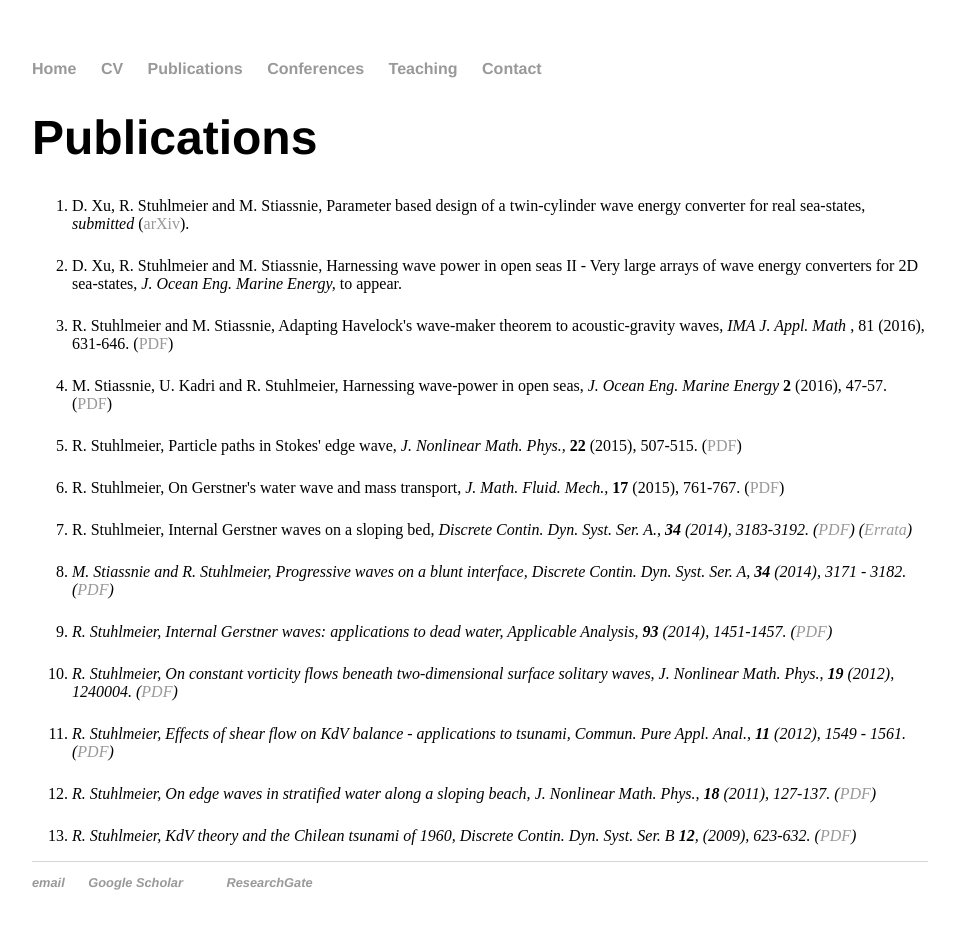
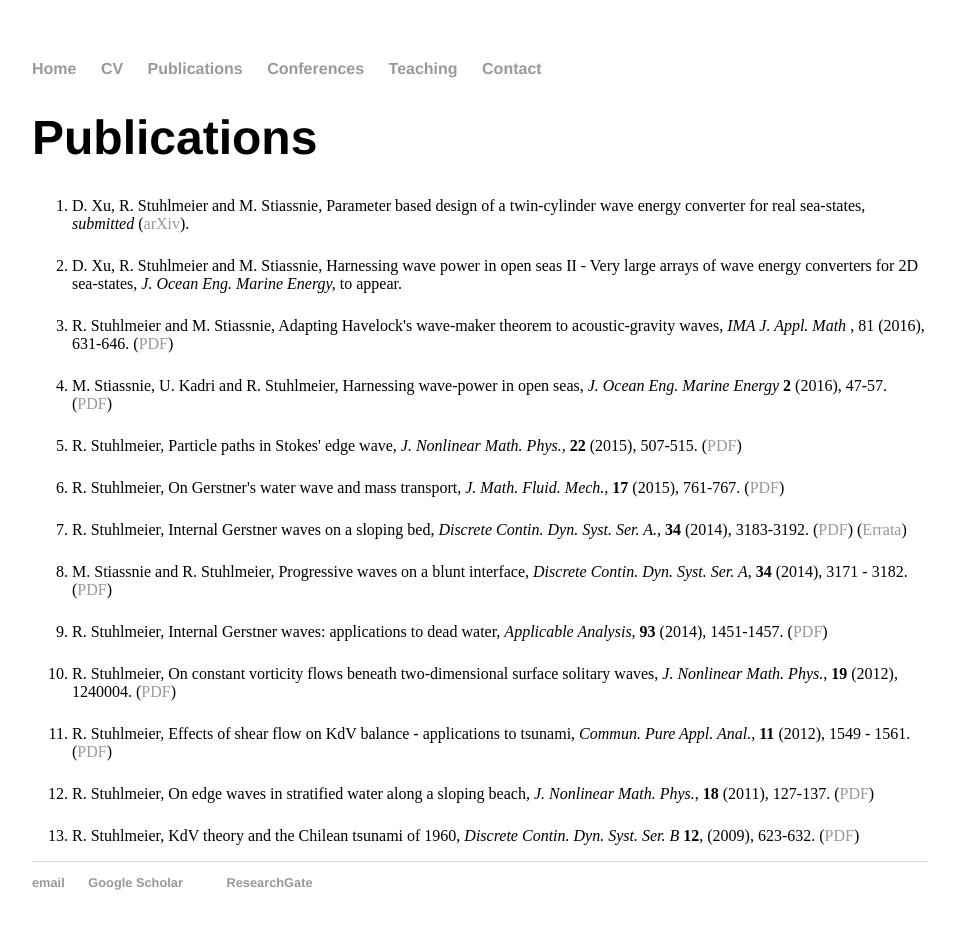
Before and after one commit to rstuhlmeier/rstuhlmeier.github.io, a Jekyll site: the page built from publications/index.html, in a window 1280 px wide. Shown: the whole page, without its empty margins (160-1119 px from the left). Built offline with Jekyll 4.4.1, drawn with Linux system fonts in a browser that asks for light colours.

Commit message:
Update index.html

```diff
--- a/publications/index.html
+++ b/publications/index.html
@@ -3,7 +3,7 @@ layout: default
 title: Raphael Stuhlmeier - Publications
 ---
 
-<div class="blurb">
+
 <h1>Publications</h1>
 <ol>
 
@@ -19,11 +19,11 @@ title: Raphael Stuhlmeier - Publications
 <p>
 <li> R. Stuhlmeier, On Gerstner's water wave and mass transport, <em> J. Math. Fluid. Mech., </em> <b>17</b> (2015), 761-767. (<a href="My_Publications/JMFM_Mass_Transport_Gerstner.pdf">PDF</a>)
               <p>
-<li> R. Stuhlmeier, Internal Gerstner waves on a sloping bed, <em> Discrete Contin. Dyn. Syst. Ser. A., <b>34</b> (2014), 3183-3192. (<a href="My_Publications/Internal_Gerstner_Waves_on_Sloping_Bed.pdf">PDF</a>) (<a href="errata.html">Errata</a>)
+<li> R. Stuhlmeier, Internal Gerstner waves on a sloping bed, <em> Discrete Contin. Dyn. Syst. Ser. A.</em>, <b>34</b> (2014), 3183-3192. (<a href="My_Publications/Internal_Gerstner_Waves_on_Sloping_Bed.pdf">PDF</a>) (<a href="errata.html">Errata</a>)
 <p>
-<li> M. Stiassnie and R. Stuhlmeier, Progressive waves on a blunt interface, <em> Discrete Contin. Dyn. Syst. Ser. A, <b>34</b> (2014), 3171 - 3182. (<a href="My_Publications/DCDS_Stiassnie_Stuhlmeier.pdf">PDF</a>)
+<li> M. Stiassnie and R. Stuhlmeier, Progressive waves on a blunt interface, <em> Discrete Contin. Dyn. Syst. Ser. A</em>, <b>34</b> (2014), 3171 - 3182. (<a href="My_Publications/DCDS_Stiassnie_Stuhlmeier.pdf">PDF</a>)
 <p>
-<li> R. Stuhlmeier, Internal Gerstner waves: applications to dead water, <em> Applicable Analysis, <b> 93 </b> (2014), 1451-1457. (<a href="My_Publications/ApplicableAnalysis_Dead_Water.pdf">PDF</a>)
+<li> R. Stuhlmeier, Internal Gerstner waves: applications to dead water, <em> Applicable Analysis</em>, <b> 93 </b> (2014), 1451-1457. (<a href="My_Publications/ApplicableAnalysis_Dead_Water.pdf">PDF</a>)
 <p>
 
               <li> R. Stuhlmeier, On constant vorticity flows beneath two-dimensional surface solitary waves, <em>J. Nonlinear Math. Phys.</em>, <b>19</b> (2012), 1240004. (<a href="My_Publications/JNMP_Constant_vorticity_flows.pdf">PDF</a>)
@@ -34,4 +34,3 @@ title: Raphael Stuhlmeier - Publications
               <p>
               <li> R. Stuhlmeier, KdV theory and the Chilean tsunami of 1960, <em>Discrete Contin. Dyn. Syst. Ser. B</em> <b>12</b>, (2009), 623-632. (<a href="My_Publications/KdVChileanTsunami_2009.pdf">PDF</a>)
             </ol>
-</div><!-- /.blurb -->
```
